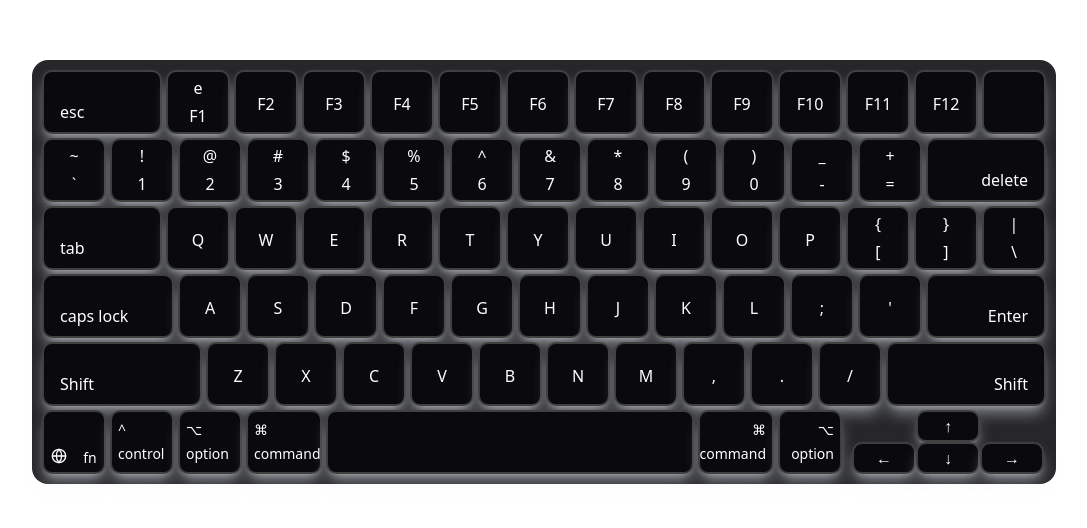
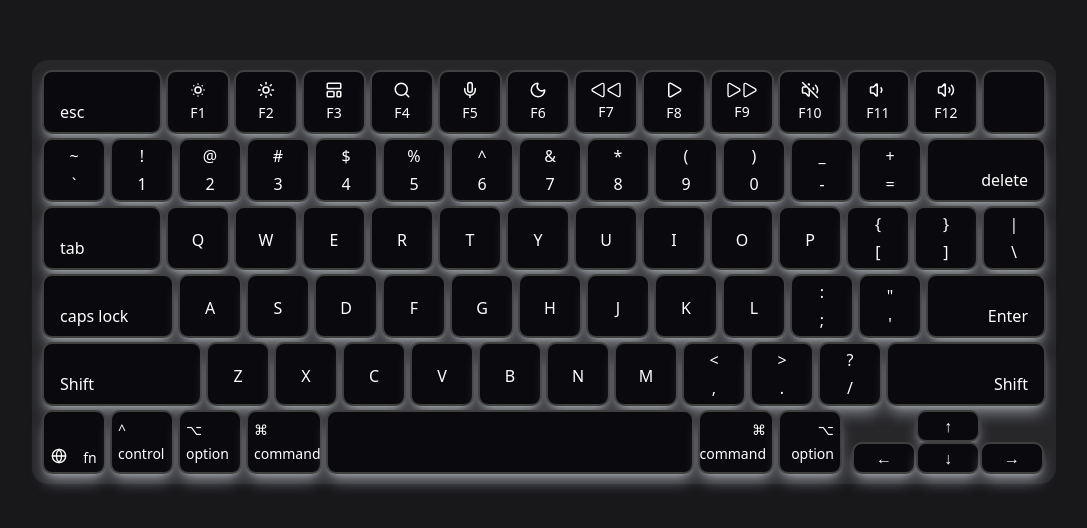
Before and after one commit to prashxant/Shik-SHak, a Next.js app: page /kybr in a window 1280 px wide. Shown: the part 128-656 px from the top of the page, without its empty margins (96-1183 px from the left). Built offline with nearby package versions, Linux system fonts and the light colour scheme.

Commit message:
doneiiisssss

```diff
--- a/app/component/keyboard.tsx
+++ b/app/component/keyboard.tsx
@@ -6,7 +6,7 @@ import { keys } from "@/lib/keys";
 
 
 
- const baseStyle ="m-0.5 flex text-md  items-center justify-center size-16 border-2 border-neutral-700 rounded-[10px] bg-[#0A090D] text-white shadow-slate-200 shadow-lg/50 hover:shadow-none cursor-pointer transition duration-200 hover:scale-95";
+ const baseStyle ="m-0.5 flex text-md items-center justify-center size-16 border-2 border-neutral-700 rounded-[10px] bg-[#0A090D] text-white shadow-slate-200 shadow-lg/50 hover:shadow-none cursor-pointer transition duration-200 hover:scale-95";
  const arrowStyle ="flex text-md   items-center justify-center h-8 w-16 border-2 border-neutral-700 rounded-[10px] bg-[#0A090D] text-white shadow-slate-200 shadow-lg/50 hover:shadow-none cursor-pointer transition duration-200 hover:scale-95";
 
   return (
--- a/app/component/svg.tsx
+++ b/app/component/svg.tsx
@@ -1,19 +1,307 @@
-
-
 export const Globe = () => {
-  return  <svg
-      width="24"
-      height="24"
+  return (
+    <svg
+      width="18"
+      height="18"
       viewBox="0 0 24 24"
       fill="none"
       stroke="currentColor"
       strokeWidth="2"
       strokeLinecap="round"
       strokeLinejoin="round"
-      className="lucide lucide-globe-icon lucide-globe w-4 h-4 mb-1"
+      className="lucide lucide-globe-icon lucide-globe mb-1 h-4 w-4"
     >
       <circle cx="12" cy="12" r="10" />
       <path d="M12 2a14.5 14.5 0 0 0 0 20 14.5 14.5 0 0 0 0-20" />
       <path d="M2 12h20" />
     </svg>
-}
+  );
+};
+
+export const Two = () => {
+  return (
+    <svg
+      xmlns="http://www.w3.org/2000/svg"
+      width="18"
+      height="18"
+      viewBox="0 0 24 24"
+      fill="none"
+      stroke="currentColor"
+      stroke-width="2"
+      stroke-linecap="round"
+      stroke-linejoin="round"
+      className="lucide lucide-sun-icon lucide-sun"
+    >
+      <circle cx="12" cy="12" r="4" />
+      <path d="M12 2v2" />
+      <path d="M12 20v2" />
+      <path d="m4.93 4.93 1.41 1.41" />
+      <path d="m17.66 17.66 1.41 1.41" />
+      <path d="M2 12h2" />
+      <path d="M20 12h2" />
+      <path d="m6.34 17.66-1.41 1.41" />
+      <path d="m19.07 4.93-1.41 1.41" />
+    </svg>
+  );
+};
+
+export const One = () => {
+  return (
+    <svg
+      xmlns="http://www.w3.org/2000/svg"
+      width="18"
+      height="18"
+      viewBox="0 0 24 24"
+      fill="none"
+      stroke="currentColor"
+      stroke-width="2"
+      stroke-linecap="round"
+      stroke-linejoin="round"
+      className="lucide lucide-sun-dim-icon lucide-sun-dim"
+    >
+      <circle cx="12" cy="12" r="4" />
+      <path d="M12 4h.01" />
+      <path d="M20 12h.01" />
+      <path d="M12 20h.01" />
+      <path d="M4 12h.01" />
+      <path d="M17.657 6.343h.01" />
+      <path d="M17.657 17.657h.01" />
+      <path d="M6.343 17.657h.01" />
+      <path d="M6.343 6.343h.01" />
+    </svg>
+  );
+};
+
+export const Three = () => {
+  return (
+    <svg
+      xmlns="http://www.w3.org/2000/svg"
+      width="18"
+      height="18"
+      viewBox="0 0 24 24"
+      fill="none"
+      stroke="currentColor"
+      stroke-width="2"
+      stroke-linecap="round"
+      stroke-linejoin="round"
+      className="lucide lucide-layout-template-icon lucide-layout-template"
+    >
+      <rect width="18" height="7" x="3" y="3" rx="1" />
+      <rect width="9" height="7" x="3" y="14" rx="1" />
+      <rect width="5" height="7" x="16" y="14" rx="1" />
+    </svg>
+  );
+};
+
+export const Four = () => {
+  return (
+    <svg
+      xmlns="http://www.w3.org/2000/svg"
+      width="18"
+      height="18"
+      viewBox="0 0 24 24"
+      fill="none"
+      stroke="currentColor"
+      stroke-width="2"
+      stroke-linecap="round"
+      stroke-linejoin="round"
+      className="lucide lucide-search-icon lucide-search"
+    >
+      <path d="m21 21-4.34-4.34" />
+      <circle cx="11" cy="11" r="8" />
+    </svg>
+  );
+};
+
+export const Five = () => {
+  return (
+    <svg
+      xmlns="http://www.w3.org/2000/svg"
+      width="18"
+      height="18"
+      viewBox="0 0 24 24"
+      fill="none"
+      stroke="currentColor"
+      stroke-width="2"
+      stroke-linecap="round"
+      stroke-linejoin="round"
+      className="lucide lucide-mic-icon lucide-mic"
+    >
+      <path d="M12 19v3" />
+      <path d="M19 10v2a7 7 0 0 1-14 0v-2" />
+      <rect x="9" y="2" width="6" height="13" rx="3" />
+    </svg>
+  );
+};
+
+export const Six = () => {
+  return (
+    <svg
+      xmlns="http://www.w3.org/2000/svg"
+      width="18"
+      height="18"
+      viewBox="0 0 24 24"
+      fill="none"
+      stroke="currentColor"
+      stroke-width="2"
+      stroke-linecap="round"
+      stroke-linejoin="round"
+      className="lucide lucide-moon-icon lucide-moon"
+    >
+      <path d="M20.985 12.486a9 9 0 1 1-9.473-9.472c.405-.022.617.46.402.803a6 6 0 0 0 8.268 8.268c.344-.215.825-.004.803.401" />
+    </svg>
+  );
+};
+
+export const Seven = () => {
+  return (
+    <div className="flex">
+      <svg
+        xmlns="http://www.w3.org/2000/svg"
+        width="16"
+        height="16"
+        viewBox="0 0 24 24"
+        fill="none"
+        stroke="currentColor"
+        stroke-width="2"
+        stroke-linecap="round"
+        stroke-linejoin="round"
+        className="lucide lucide-triangle-icon lucide-triangl -rotate-90"
+      >
+        <path d="M13.73 4a2 2 0 0 0-3.46 0l-8 14A2 2 0 0 0 4 21h16a2 2 0 0 0 1.73-3Z" />
+      </svg>
+      <svg
+        xmlns="http://www.w3.org/2000/svg"
+        width="16"
+        height="16"
+        viewBox="0 0 24 24"
+        fill="none"
+        stroke="currentColor"
+        stroke-width="2"
+        stroke-linecap="round"
+        stroke-linejoin="round"
+        className="lucide lucide-triangle-icon lucide-triangle -rotate-90"
+      >
+        <path d="M13.73 4a2 2 0 0 0-3.46 0l-8 14A2 2 0 0 0 4 21h16a2 2 0 0 0 1.73-3Z" />
+      </svg>
+    </div>
+  );
+};
+
+export const Eight = () => {
+  return (
+    <svg
+      xmlns="http://www.w3.org/2000/svg"
+      width="18"
+      height="18"
+      viewBox="0 0 24 24"
+      fill="none"
+      stroke="currentColor"
+      stroke-width="2"
+      stroke-linecap="round"
+      stroke-linejoin="round"
+      className="lucide lucide-play-icon lucide-play"
+    >
+      <path d="M5 5a2 2 0 0 1 3.008-1.728l11.997 6.998a2 2 0 0 1 .003 3.458l-12 7A2 2 0 0 1 5 19z" />
+    </svg>
+  );
+};
+
+export const Nine = () => {
+  return (
+    <div className="flex">
+      <svg
+        xmlns="http://www.w3.org/2000/svg"
+        width="16"
+        height="16"
+        viewBox="0 0 24 24"
+        fill="none"
+        stroke="currentColor"
+        stroke-width="2"
+        stroke-linecap="round"
+        stroke-linejoin="round"
+        className="lucide lucide-triangle-icon lucide-triangl rotate-90"
+      >
+        <path d="M13.73 4a2 2 0 0 0-3.46 0l-8 14A2 2 0 0 0 4 21h16a2 2 0 0 0 1.73-3Z" />
+      </svg>
+      <svg
+        xmlns="http://www.w3.org/2000/svg"
+        width="16"
+        height="16"
+        viewBox="0 0 24 24"
+        fill="none"
+        stroke="currentColor"
+        stroke-width="2"
+        stroke-linecap="round"
+        stroke-linejoin="round"
+        className="lucide lucide-triangle-icon lucide-triangle rotate-90"
+      >
+        <path d="M13.73 4a2 2 0 0 0-3.46 0l-8 14A2 2 0 0 0 4 21h16a2 2 0 0 0 1.73-3Z" />
+      </svg>
+    </div>
+  );
+};
+
+export const Ten = () => {
+  return (
+    <svg
+      xmlns="http://www.w3.org/2000/svg"
+      width="18"
+      height="18"
+      viewBox="0 0 24 24"
+      fill="none"
+      stroke="currentColor"
+      stroke-width="2"
+      stroke-linecap="round"
+      stroke-linejoin="round"
+      className="lucide lucide-volume-off-icon lucide-volume-off"
+    >
+      <path d="M16 9a5 5 0 0 1 .95 2.293" />
+      <path d="M19.364 5.636a9 9 0 0 1 1.889 9.96" />
+      <path d="m2 2 20 20" />
+      <path d="m7 7-.587.587A1.4 1.4 0 0 1 5.416 8H3a1 1 0 0 0-1 1v6a1 1 0 0 0 1 1h2.416a1.4 1.4 0 0 1 .997.413l3.383 3.384A.705.705 0 0 0 11 19.298V11" />
+      <path d="M9.828 4.172A.686.686 0 0 1 11 4.657v.686" />
+    </svg>
+  );
+};
+
+export const Eleven = () => {
+  return (
+    <svg
+      xmlns="http://www.w3.org/2000/svg"
+      width="18"
+      height="18"
+      viewBox="0 0 24 24"
+      fill="none"
+      stroke="currentColor"
+      stroke-width="2"
+      stroke-linecap="round"
+      stroke-linejoin="round"
+      className="lucide lucide-volume1-icon lucide-volume-1"
+    >
+      <path d="M11 4.702a.705.705 0 0 0-1.203-.498L6.413 7.587A1.4 1.4 0 0 1 5.416 8H3a1 1 0 0 0-1 1v6a1 1 0 0 0 1 1h2.416a1.4 1.4 0 0 1 .997.413l3.383 3.384A.705.705 0 0 0 11 19.298z" />
+      <path d="M16 9a5 5 0 0 1 0 6" />
+    </svg>
+  );
+};
+
+export const Twleve = () => {
+  return (
+    <svg
+      xmlns="http://www.w3.org/2000/svg"
+      width="18"
+      height="18"
+      viewBox="0 0 24 24"
+      fill="none"
+      stroke="currentColor"
+      stroke-width="2"
+      stroke-linecap="round"
+      stroke-linejoin="round"
+      className="lucide lucide-volume2-icon lucide-volume-2"
+    >
+      <path d="M11 4.702a.705.705 0 0 0-1.203-.498L6.413 7.587A1.4 1.4 0 0 1 5.416 8H3a1 1 0 0 0-1 1v6a1 1 0 0 0 1 1h2.416a1.4 1.4 0 0 1 .997.413l3.383 3.384A.705.705 0 0 0 11 19.298z" />
+      <path d="M16 9a5 5 0 0 1 0 6" />
+      <path d="M19.364 18.364a9 9 0 0 0 0-12.728" />
+    </svg>
+  );
+};
--- a/app/kybr/page.tsx
+++ b/app/kybr/page.tsx
@@ -3,7 +3,7 @@ import { Keyboard } from '../component/keyboard'
 
  const page = () => {
   return (
-    <div className="h-screen w-full flex justify-center items-center">
+    <div className="h-screen w-full flex bg-zinc-900 justify-center items-center">
       <Keyboard />
     </div>
   );
--- a/lib/keys.tsx
+++ b/lib/keys.tsx
@@ -1,25 +1,39 @@
-import { Globe } from "@/app/component/svg";
+import {
+  Globe,
+  One,
+  Three,
+  Two,
+  Four,
+  Five,
+  Six,
+  Seven,
+  Eight,
+  Nine,
+  Ten,
+  Twleve,
+  Eleven,
+} from "@/app/component/svg";
 
 export const keys = [
   [
     {
       name: "esc",
       icon: "",
-      className: "w-30 justify-start items-end pb-2 pl-4",
+      className: "w-30 justify-start items-end pb-2 pl-4 ",
     },
-    { name: "F1", icon: "e", className: "flex-col " },
-    { name: "F2", icon: "", className: "" },
-    { name: "F3", icon: "", className: "" },
-    { name: "F4", icon: "", className: "" },
-    { name: "F5", icon: "", className: "" },
-    { name: "F6", icon: "", className: "" },
-    { name: "F7", icon: "", className: "" },
-    { name: "F8", icon: "", className: "" },
-    { name: "F9", icon: "", className: "" },
-    { name: "F10", icon: "", className: "" },
-    { name: "F11", icon: "", className: "" },
-    { name: "F12", icon: "", className: "" },
-    { name: "", icon: "", className: "" },
+    { name: "F1", icon: <One />, className: "flex-col text-sm" },
+    { name: "F2", icon: <Two />, className: "flex-col text-sm" },
+    { name: "F3", icon: <Three />, className: "flex-col text-sm" },
+    { name: "F4", icon: <Four />, className: "flex-col text-sm" },
+    { name: "F5", icon: <Five />, className: "flex-col text-sm" },
+    { name: "F6", icon: <Six />, className: "flex-col text-sm" },
+    { name: "F7", icon: <Seven />, className: "flex-col text-sm" },
+    { name: "F8", icon: <Eight />, className: "flex-col text-sm" },
+    { name: "F9", icon: <Nine />, className: "flex-col text-sm" },
+    { name: "F10", icon: <Ten />, className: "flex-col text-sm" },
+    { name: "F11", icon: <Eleven />, className: "flex-col text-sm" },
+    { name: "F12", icon: <Twleve />, className: "flex-col text-sm" },
+    { name: "", icon: "", className: "flex-col " },
   ],
 
   [
@@ -79,8 +93,8 @@ export const keys = [
     { name: "J", icon: "", className: "" },
     { name: "K", icon: "", className: "" },
     { name: "L", icon: "", className: "" },
-    { name: ";", icon: "", className: "" },
-    { name: "'", icon: "", className: "" },
+    { name: ";", icon: ":", className: "flex-col" },
+    { name: "'", icon: '"', className: "flex-col pt-2" },
     {
       name: "Enter",
       icon: "",
@@ -101,9 +115,9 @@ export const keys = [
     { name: "B", icon: "", className: "" },
     { name: "N", icon: "", className: "" },
     { name: "M", icon: "", className: "" },
-    { name: ",", icon: "", className: "" },
-    { name: ".", icon: "", className: "" },
-    { name: "/", icon: "", className: "" },
+    { name: ",", icon: "<", className: "flex-col" },
+    { name: ".", icon: ">", className: "flex-col" },
+    { name: "/", icon: "?", className: "flex-col" },
     {
       name: "Shift",
       icon: "",
```
